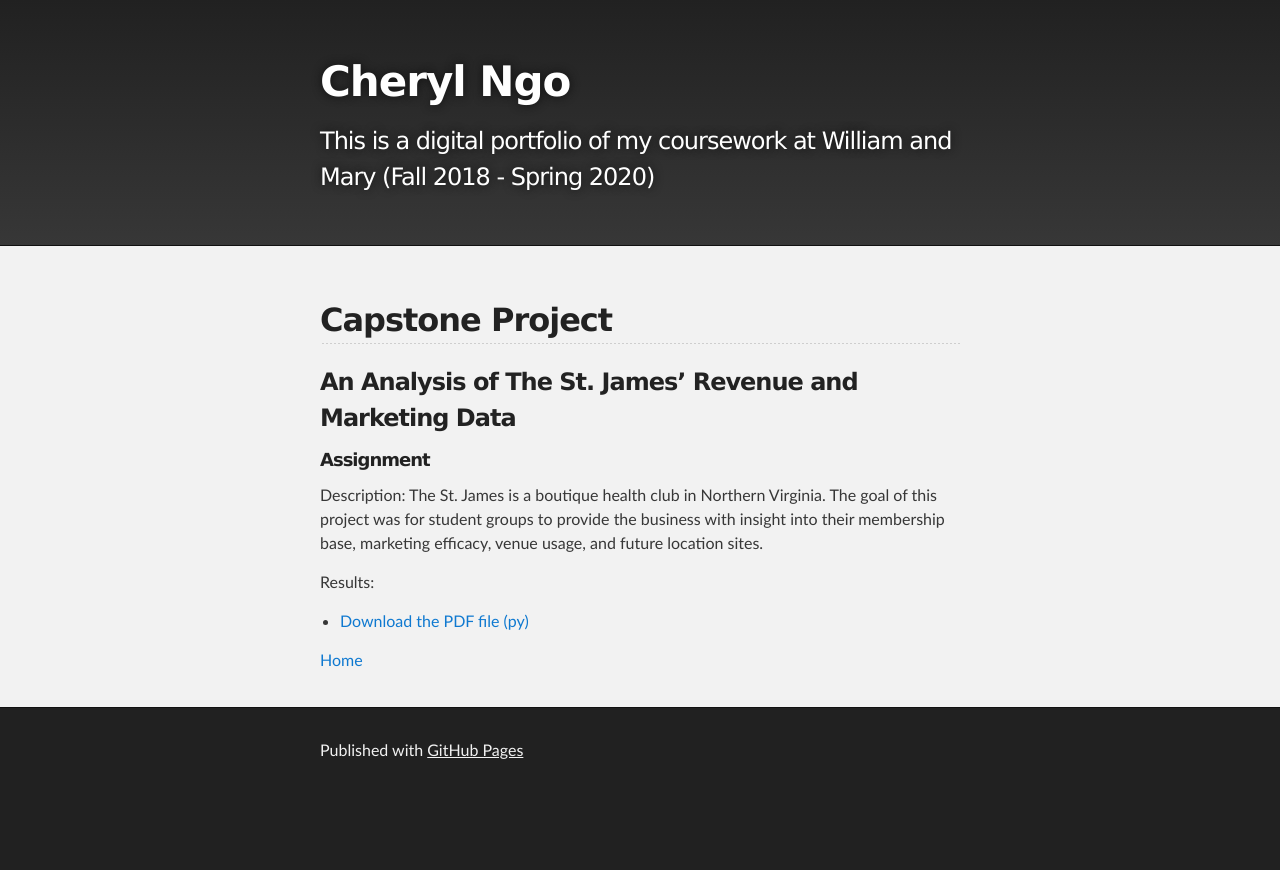
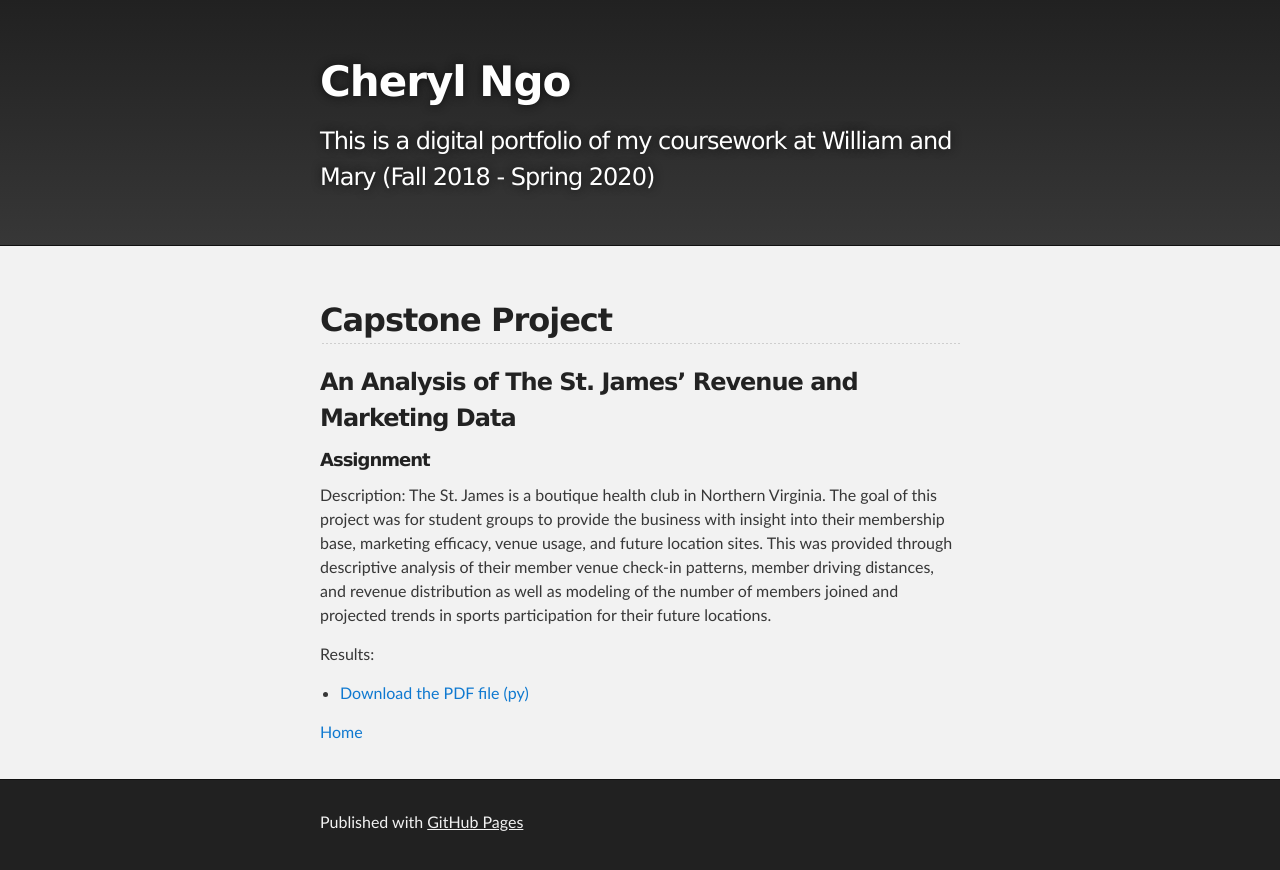
Before and after one commit to Cherylngo/cherylngo.github.io, a Jekyll site: the page built from Capstone/index.md, in a window 1280 px wide. Shown: the top 870 px of the page. Built offline with Jekyll 4.4.1, drawn with Linux system fonts in a browser that asks for light colours; our own code applies the rules of GitHub Pages for plain Markdown files.

Commit message:
Update index.md

```diff
--- a/Capstone/index.md
+++ b/Capstone/index.md
@@ -8,7 +8,7 @@ Semester: Spring 2020
 ### An Analysis of The St. James' Revenue and Marketing Data
 
 ##### Assignment
-Description: The St. James is a boutique health club in Northern Virginia.  The goal of this project was for student groups to provide the business with insight into their membership base, marketing efficacy, venue usage, and future location sites.
+Description: The St. James is a boutique health club in Northern Virginia.  The goal of this project was for student groups to provide the business with insight into their membership base, marketing efficacy, venue usage, and future location sites.  This was provided through descriptive analysis of their member venue check-in patterns, member driving distances, and revenue distribution as well as modeling of the number of members joined and projected trends in sports participation for their future locations.
 
 Results:
 - [Download the PDF file (py)](filename here)
```
